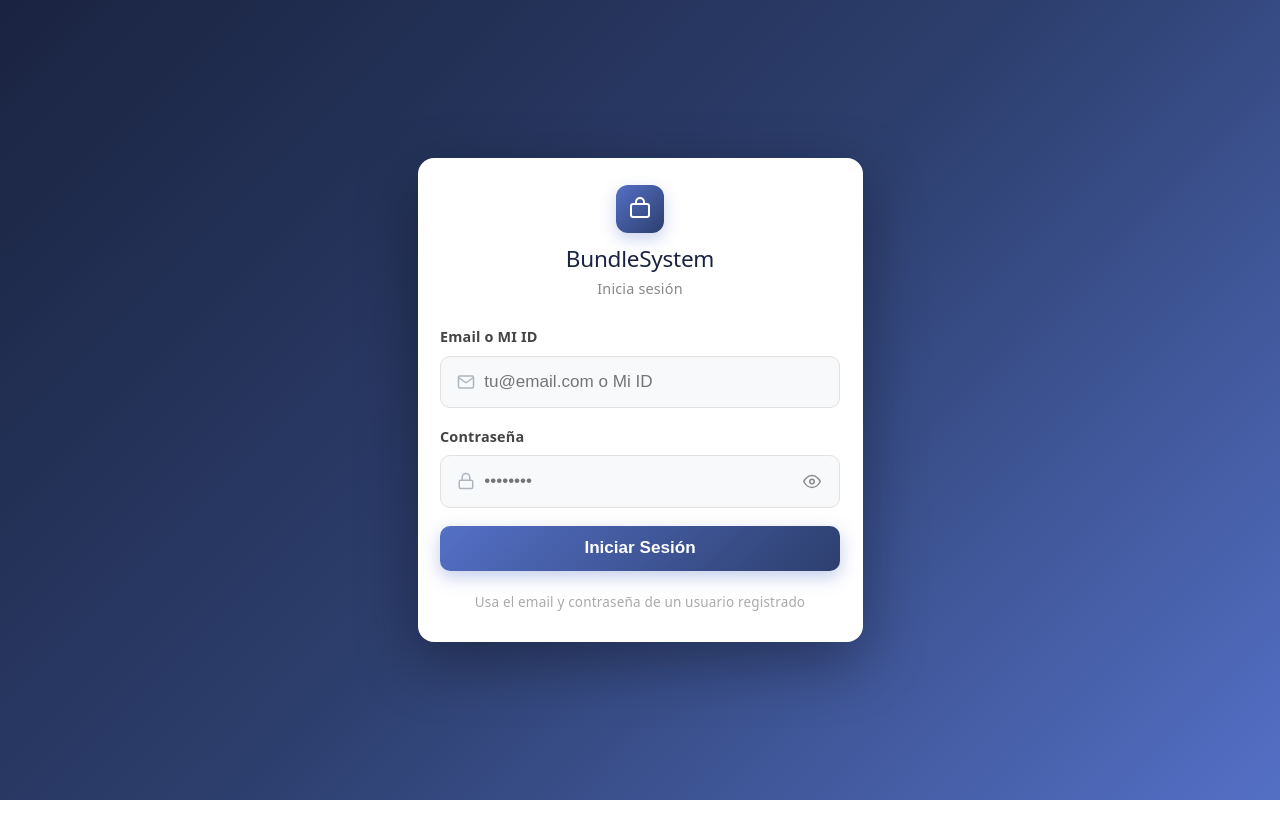
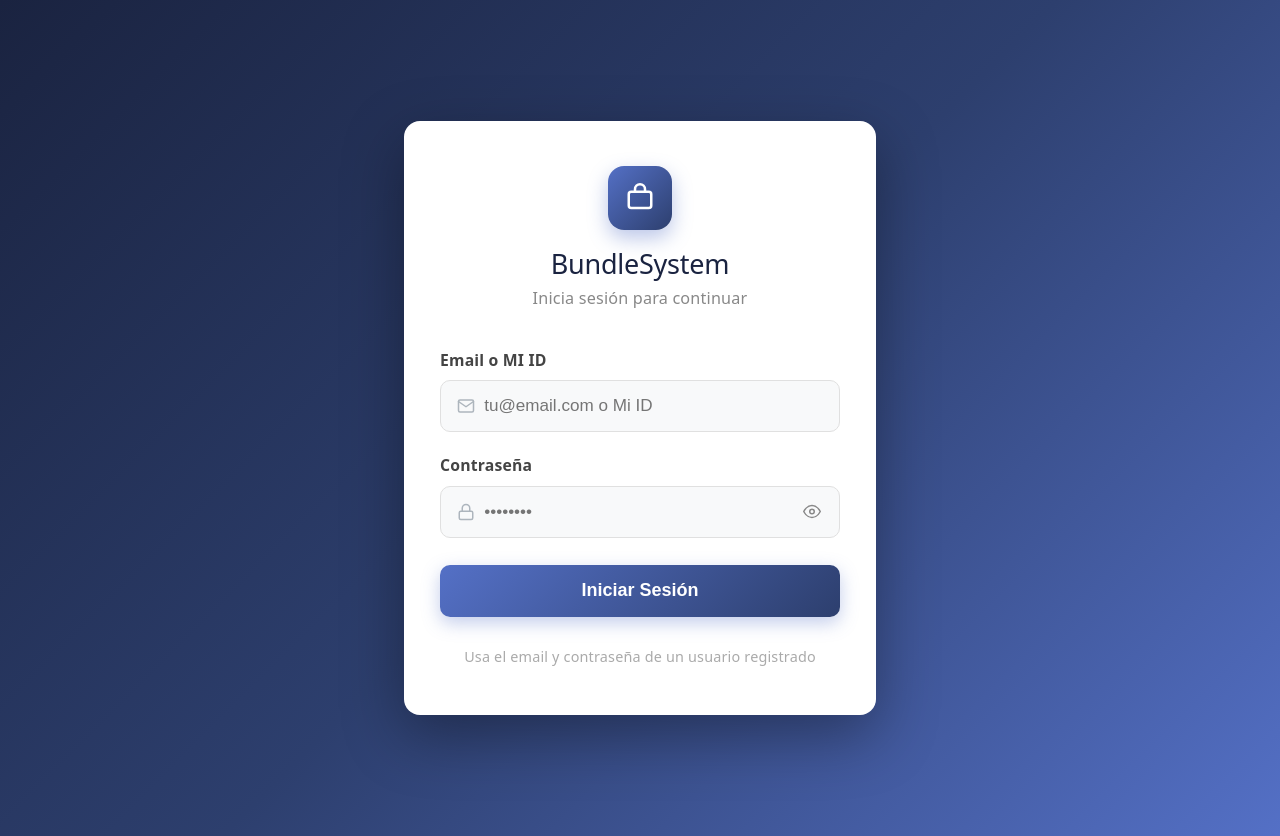
Before and after one commit to jeraldjvj/BundleSystem, a React (Vite) app in the folder frontend/: page / in a window 1280 px wide. Before the commit the page ends 800 px from the top, so only its background shows below. Built offline with nearby package versions, Linux system fonts and the light colour scheme; no server answers.

Commit message:
centered in login page

```diff
--- a/frontend/src/components/Login.jsx
+++ b/frontend/src/components/Login.jsx
@@ -45,36 +45,37 @@ function Login() {
       display: 'flex',
       alignItems: 'center',
       justifyContent: 'center',
-      background: 'linear-gradient(135deg, #1a2340 0%, #2d3f6e 50%, #5470c6 100%)'
+      background: 'linear-gradient(135deg, #1a2340 0%, #2d3f6e 50%, #5470c6 100%)',
+      padding: '1rem'
     }}>
       <div style={{
         width: '100%',
         maxWidth: '400px',
         backgroundColor: 'white',
         borderRadius: '16px',
-        padding: '1.5rem 1.25rem',
+        padding: '2.5rem 2rem',
         boxShadow: '0 20px 60px rgba(0,0,0,0.35)'
       }}>
         {/* Logo / título */}
-        <div style={{ textAlign: 'center', marginBottom: '1.25rem' }}>
+        <div style={{ textAlign: 'center', marginBottom: '2rem' }}>
           <div style={{
-            width: '48px',
-            height: '48px',
-            margin: '0 auto 0.75rem',
-            borderRadius: '12px',
+            width: '64px',
+            height: '64px',
+            margin: '0 auto 1rem',
+            borderRadius: '16px',
             background: 'linear-gradient(135deg, #5470c6, #2d3f6e)',
             display: 'flex',
             alignItems: 'center',
             justifyContent: 'center',
-            boxShadow: '0 6px 16px rgba(84,112,198,0.3)'
+            boxShadow: '0 8px 20px rgba(84,112,198,0.4)'
           }}>
-            <svg width="24" height="24" viewBox="0 0 24 24" fill="none" stroke="white" strokeWidth="2" strokeLinecap="round" strokeLinejoin="round">
+            <svg width="30" height="30" viewBox="0 0 24 24" fill="none" stroke="white" strokeWidth="2" strokeLinecap="round" strokeLinejoin="round">
               <rect x="3" y="7" width="18" height="13" rx="2"/>
               <path d="M8 7V5a4 4 0 0 1 8 0v2"/>
             </svg>
           </div>
-          <h2 style={{ margin: '0 0 0.15rem', color: '#1a2340', fontSize: '1.25rem' }}>BundleSystem</h2>
-          <p style={{ margin: 0, color: '#888', fontSize: '0.8rem' }}>Inicia sesión</p>
+          <h2 style={{ margin: '0 0 0.25rem', color: '#1a2340', fontSize: '1.5rem' }}>BundleSystem</h2>
+          <p style={{ margin: 0, color: '#888', fontSize: '0.9rem' }}>Inicia sesión para continuar</p>
         </div>
 
         {error && (
@@ -100,8 +101,8 @@ function Login() {
         )}
 
         <form onSubmit={handleSubmit}>
-          <div style={{ marginBottom: '0.85rem' }}>
-            <label htmlFor="email" style={{ display: 'block', marginBottom: '0.3rem', fontWeight: 600, color: '#444', fontSize: '0.8rem' }}>
+          <div style={{ marginBottom: '1.1rem' }}>
+            <label htmlFor="email" style={{ display: 'block', marginBottom: '0.4rem', fontWeight: 600, color: '#444', fontSize: '0.875rem' }}>
               Email o MI ID
             </label>
             <div style={inputWrapper}>
@@ -123,8 +124,8 @@ function Login() {
             </div>
           </div>
 
-          <div style={{ marginBottom: '1rem' }}>
-            <label htmlFor="password" style={{ display: 'block', marginBottom: '0.3rem', fontWeight: 600, color: '#444', fontSize: '0.8rem' }}>
+          <div style={{ marginBottom: '1.5rem' }}>
+            <label htmlFor="password" style={{ display: 'block', marginBottom: '0.4rem', fontWeight: 600, color: '#444', fontSize: '0.875rem' }}>
               Contraseña
             </label>
             <div style={inputWrapper}>
@@ -173,13 +174,13 @@ function Login() {
             disabled={loading}
             style={{
               width: '100%',
-              padding: '0.7rem',
+              padding: '0.85rem',
               background: loading ? '#6c757d' : 'linear-gradient(135deg, #5470c6, #2d3f6e)',
               color: 'white',
               border: 'none',
               borderRadius: '10px',
               cursor: loading ? 'not-allowed' : 'pointer',
-              fontSize: '0.95rem',
+              fontSize: '1rem',
               fontWeight: 'bold',
               boxShadow: loading ? 'none' : '0 6px 18px rgba(84,112,198,0.35)',
               transition: 'transform 0.15s, box-shadow 0.15s'
@@ -191,7 +192,7 @@ function Login() {
           </button>
         </form>
 
-        <p style={{ marginTop: '1rem', textAlign: 'center', fontSize: '0.75rem', color: '#aaa' }}>
+        <p style={{ marginTop: '1.5rem', textAlign: 'center', fontSize: '0.8rem', color: '#aaa' }}>
           Usa el email y contraseña de un usuario registrado
         </p>
       </div>
```
